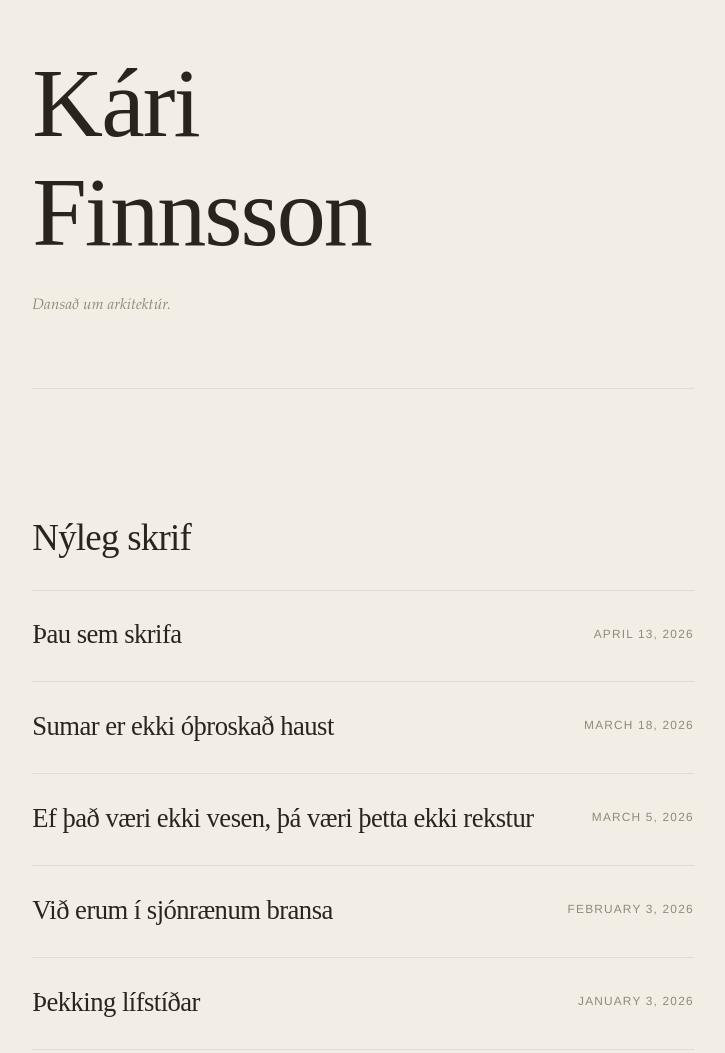
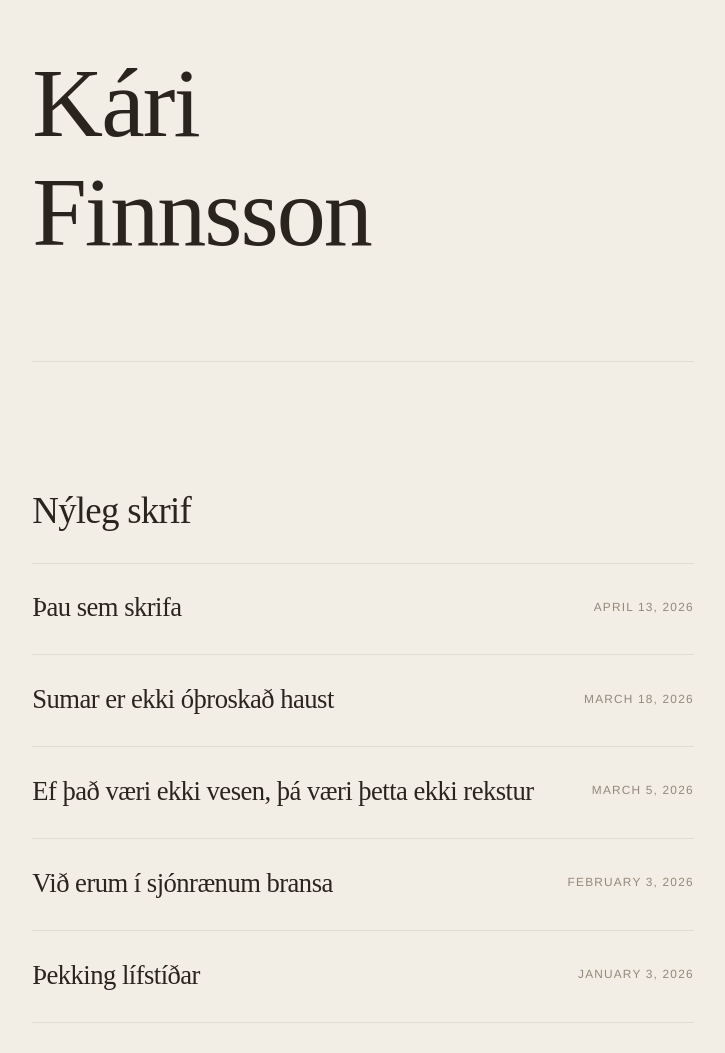
Before and after one commit to karifinns/karifinns.github.io, an Astro site: page / in a window 1280 px wide. Shown: the top 1053 px of the page, without its empty margins (277-1002 px from the left). Built offline with nearby package versions, Linux system fonts and the light colour scheme; Astro itself is replaced by a stand-in of ours.

Commit message:
Remove homepage subtitle

```diff
--- a/src/pages/index.astro
+++ b/src/pages/index.astro
@@ -2,7 +2,7 @@
 import { getCollection } from "astro:content";
 import MainLayout from "../layouts/MainLayout.astro";
 import WritingList from "../components/WritingList.astro";
-import { navigation, siteDescription, siteTagline, siteTitle, withBase } from "../lib/site";
+import { navigation, siteDescription, siteTitle, withBase } from "../lib/site";
 import { getVisibleWriting } from "../lib/writing";
 
 const writing = getVisibleWriting(await getCollection("writing")).slice(0, 5);
@@ -11,7 +11,6 @@ const writing = getVisibleWriting(await getCollection("writing")).slice(0, 5);
 <MainLayout title={siteTitle} description={siteDescription} showNav={false}>
   <section class="intro intro-home">
     <h1 class="site-title">{siteTitle}</h1>
-    <p class="site-tagline">{siteTagline}</p>
   </section>
 
   <section class="home-writing" aria-labelledby="recent-writing">
```
